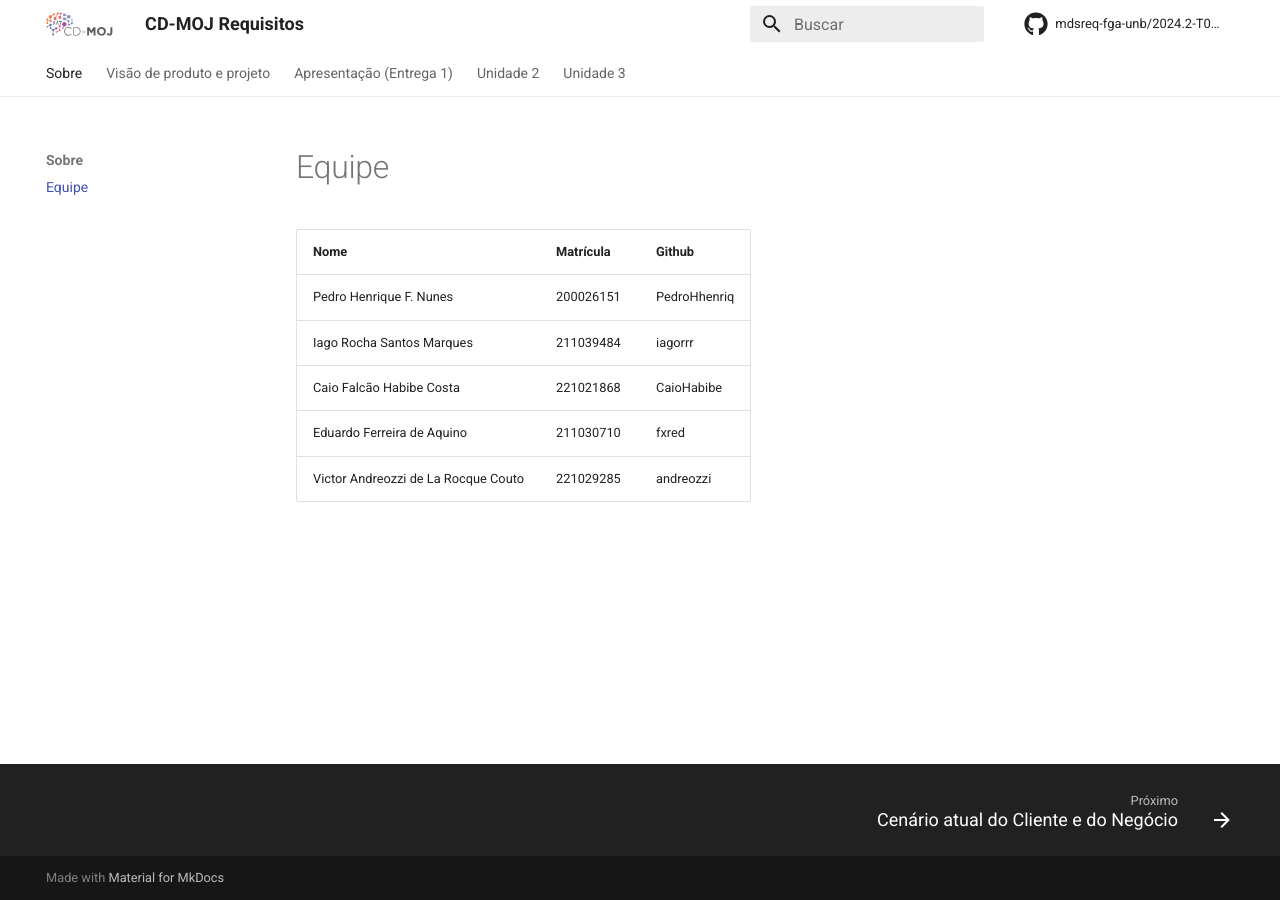
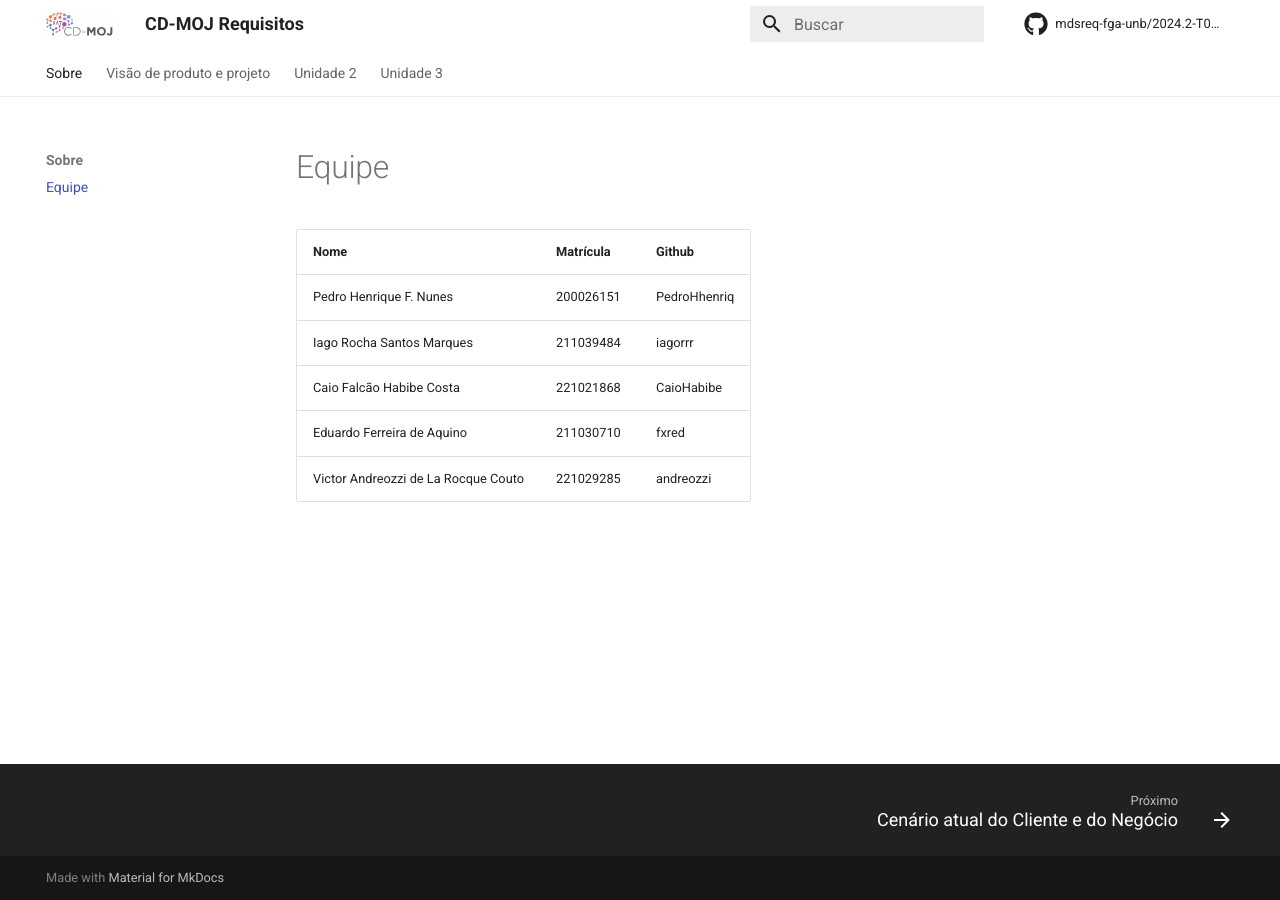
Before and after one commit to mdsreq-fga-unb/2024.2-T01-CD-MOJ, an MkDocs documentation site: the page built from docs/index.md, in a window 1280 px wide. Built offline with MkDocs 1.6.1 and Material for MkDocs 9.7.7, drawn with Linux system fonts in a browser that asks for light colours; comment, search, counter and statistics services are not loaded.

Commit message:
adiciona apresentação no mkdocs

```diff
--- a/mkdocs.yml
+++ b/mkdocs.yml
@@ -11,8 +11,6 @@
       - visao/Cronograma.md
       - visao/Equipe.md
       - visao/Licoes.md
-
-  - "Apresentação (Entrega 1)":
       - visao/Apresentacao.md
 
   - "Unidade 2":
@@ -26,6 +24,7 @@
   - "Unidade 3":
       - mod3/PBB.md
       - mod3/USM.md
+      - mod3/Apresentacao.md
 
 repo_url: https://github.com/mdsreq-fga-unb/2024.2-T01-CD-MOJ/
 repo_name: mdsreq-fga-unb/2024.2-T01-CD-MOJ/
```
